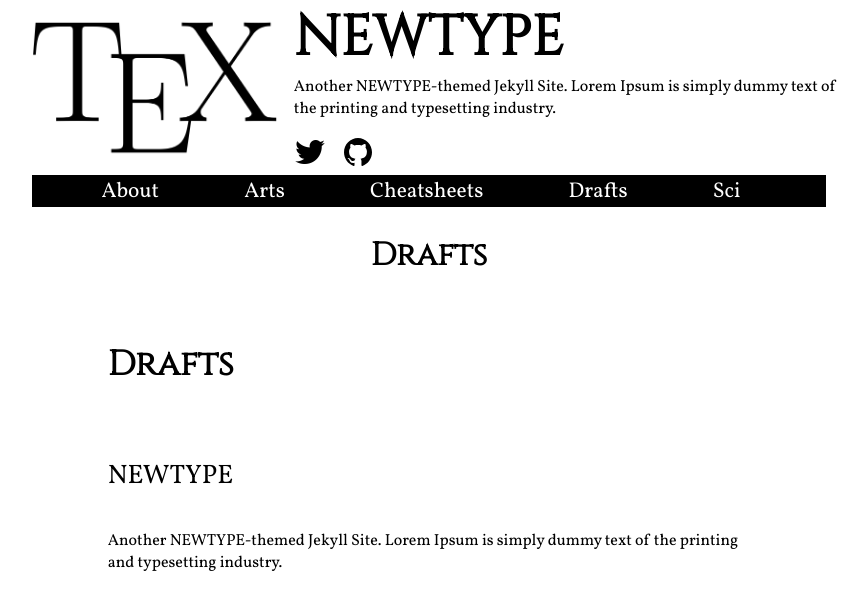
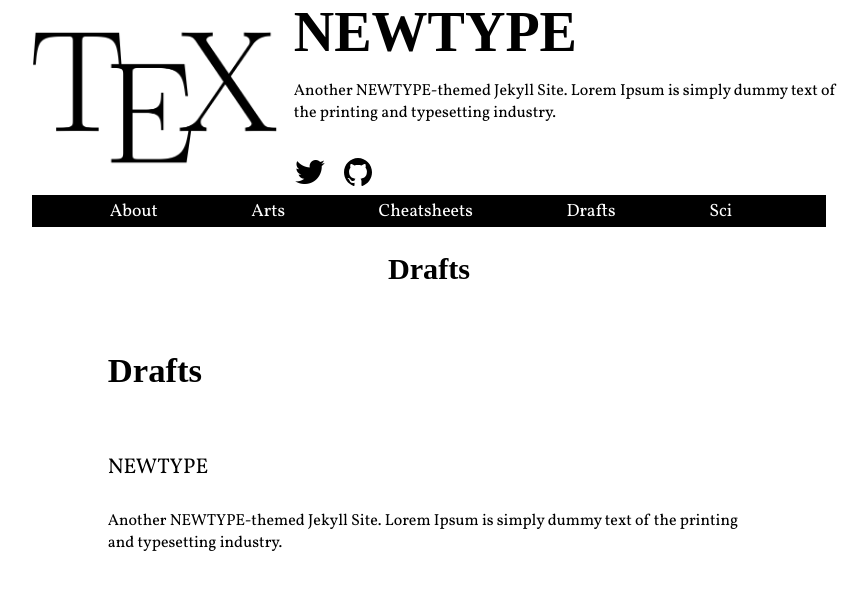
Before and after one commit to SomeoneSerge/jekyll-theme-newtype, a Jekyll site: the page built from drafts.html, in a window 1280 px wide. Shown: the top 610 px of the page, without its empty margins (211-1079 px from the left). Built offline with Jekyll 4.4.1, drawn with Linux system fonts in a browser that asks for light colours.

Commit message:
fixup! try to switch to Cinzel and Vollkorn; ain't working apparently...

```diff
--- a/_layouts/default.html
+++ b/_layouts/default.html
@@ -9,7 +9,7 @@
         </a>
 
         <header class="site-description" >
-            {{ site.description }}
+            <p>{{ site.description }}</p>
         </header>
 
         <a href="{{ site.url }}"
--- a/_sass/typography.scss
+++ b/_sass/typography.scss
@@ -51,7 +51,7 @@ body {
         }
     }
 
-    p span {
+    p, span {
         @include mobile-font-by-level(last($levels));
     }
 
@@ -76,7 +76,7 @@ body {
         }
     }
 
-    p span {
+    p, span {
         @include desktop-font-by-level(last($levels));
     }
 
@@ -109,3 +109,7 @@ a {
 .MathJax_Display, .MathJax_SVG_Display {
     overflow-x: auto;
 }
+
+strong {
+    font-weight: $strong-weight;
+}
--- a/_sass/vars.scss
+++ b/_sass/vars.scss
@@ -17,17 +17,19 @@ $nav-forecolor: white;
 $mobile-fontsize-scale: .4;
 
 $levels: 0, 1, 4, 10;
-$desktop-fontsizes: (42pt, 26pt, 20pt, 14pt);
-$mobile-fontsizes: (22pt, 16pt, 16pt, 12pt);
+$desktop-fontsizes: (42pt, 26pt, 16pt, 12pt);
+$mobile-fontsizes: (22pt, 16pt, 14pt, 12pt);
 $fontweights: (900, 700, 400, 400);
 
-@import url('https://fonts.googleapis.com/css?family=Cinzel|Vollkorn');
+@import url('https://fonts.googleapis.com/css?family=Cinzel:400,700,900|Vollkorn:400,600');
 
-$fontfamilies: (('Cinzel', serif), ('Cinzel', serif),
+$fontfamilies: ("Cinzel script=all rev=1",
+                "Cinzel script=all rev=1",
                 ('Vollkorn', serif), ('Vollkorn', serif));
 
 $navigation-level: 8;
-$strong-level: 9;
+$strong-level: 10;
+$strong-weight: 500;
 
 @function first($list) {
     @return nth($list, 1);
```
